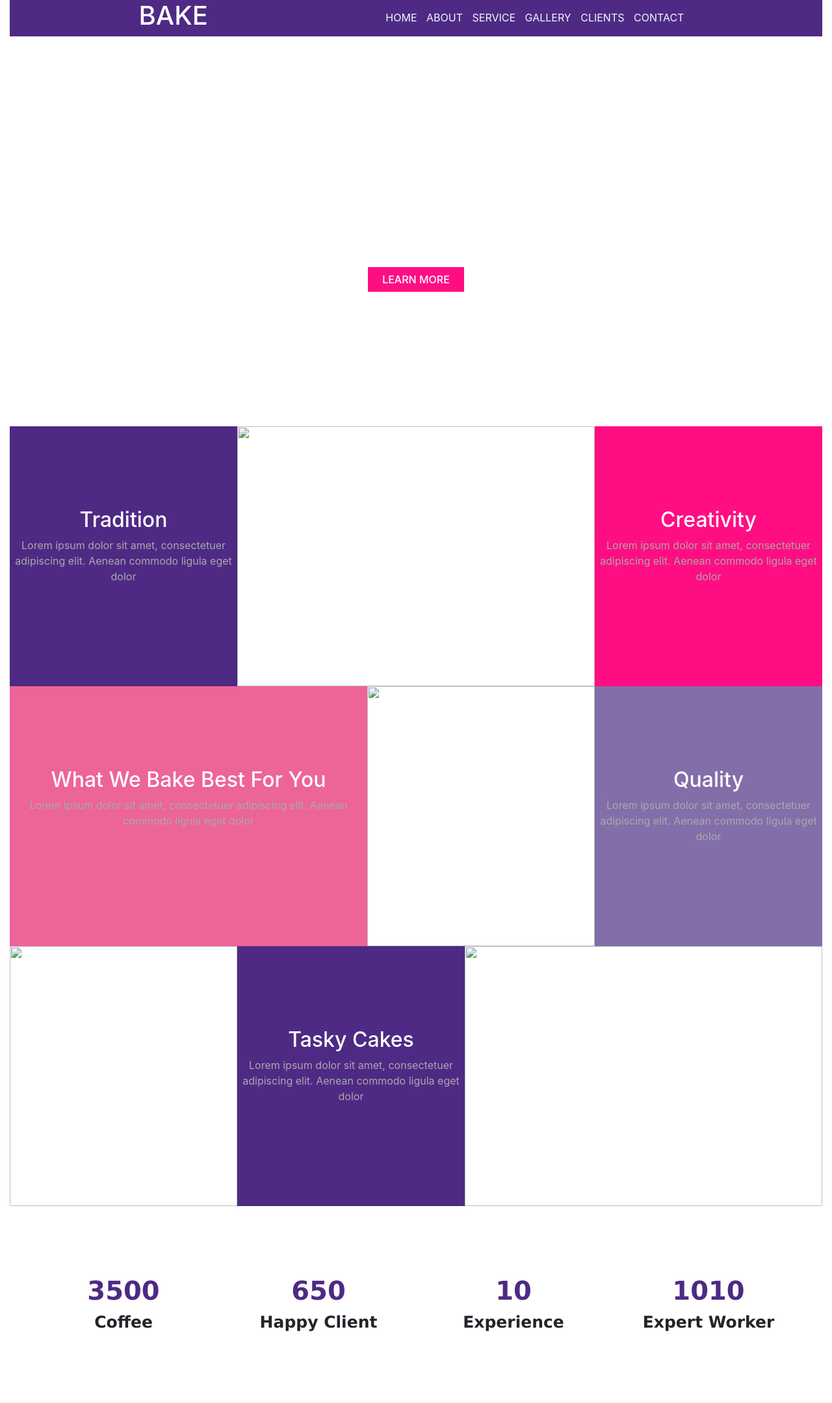
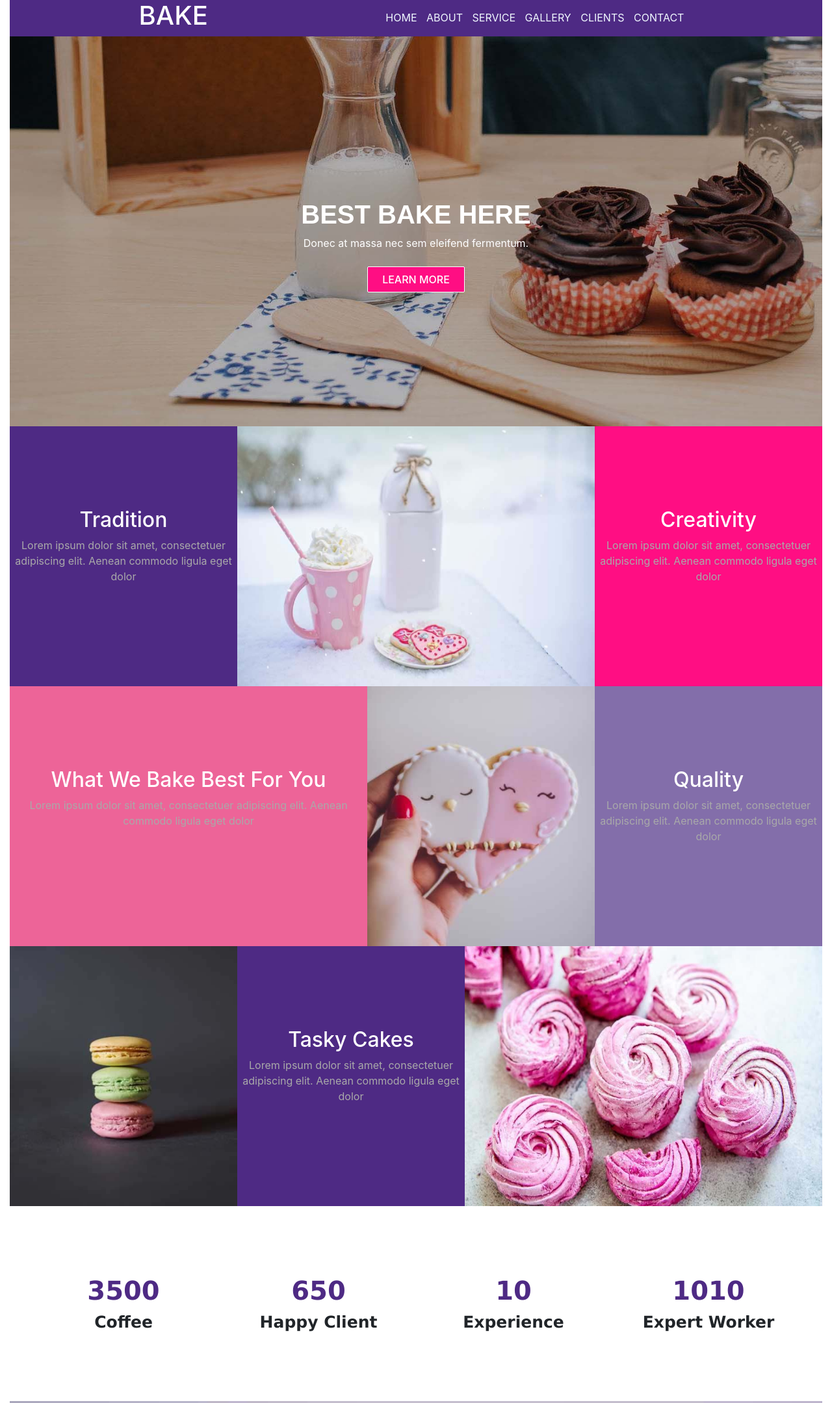
Before and after one commit to nhatlam3103/WebDev, a plain HTML site: page index.html in a window 1280 px wide. Shown: the top 2159 px of the page at 65% size. Drawn offline with nearby package versions, Linux system fonts and the light colour scheme.

Commit message:
Update index.html

```diff
--- a/index.html
+++ b/index.html
@@ -34,7 +34,7 @@
           </div>
       </div>
 
-      <div class="content" style="background-image: url(./image/slide.jpg); background-size: 1510px 600px; background-repeat: no-repeat;">
+      <div class="content" style="background-image: url(./slide.jpg); background-size: 1510px 600px; background-repeat: no-repeat;">
          <h1>BEST BAKE HERE</h1>
          <span>Donec at massa nec sem eleifend fermentum.</span> <br /> <br />
          <div class="learnmore">
@@ -49,7 +49,7 @@
           <span>Lorem ipsum dolor sit amet, consectetuer adipiscing elit. Aenean commodo ligula eget dolor</span>
         </div>
         <div class="item item-img">
-          <img src="./image/anh1.jpg" width="100%" height="400">
+          <img src="./anh1.jpg" width="100%" height="400">
         </div>
         <div class="item item-text" style="background-color: #ff0e83;">
           <h2>Creativity</h2>
@@ -65,7 +65,7 @@
           <span>Lorem ipsum dolor sit amet, consectetuer adipiscing elit. Aenean commodo ligula eget dolor</span>
         </div>
         <div class="item">
-          <img src="./image/anh2.jpg" width="100%" height="400">
+          <img src="./anh2.jpg" width="100%" height="400">
         </div>
         <div class="item item-text" style="background-color: #836eaa;">
           <h2>Quality</h2>
@@ -78,14 +78,14 @@
 
       <div class="container3">
         <div class="item">
-          <img src="./image/anh3.jpg"  width="100%" height="400">
+          <img src="./anh3.jpg"  width="100%" height="400">
         </div>
         <div class="item item-text" style="background-color: #4e2a84;">
           <h2>Tasky Cakes</h2>
           <span>Lorem ipsum dolor sit amet, consectetuer adipiscing elit. Aenean commodo ligula eget dolor</span>
         </div>
         <div class="item item-img" >
-          <img src="./image/anh3_2.jpg"  width="100%" height="400">
+          <img src="./anh3_2.jpg"  width="100%" height="400">
         </div>
       </div>
 
@@ -109,7 +109,7 @@
           </div>
       </div>
 
-      <div class="container4-big" style=" background-image: url(./image/s1.jpg) ; background-size: 1510px 700px;background-repeat: no-repeat;">
+      <div class="container4-big" style=" background-image: url(./s1.jpg) ; background-size: 1510px 700px;background-repeat: no-repeat;">
           <div class="container4-title">
 
                 <h2>OUR SERVICES</h2>
```
